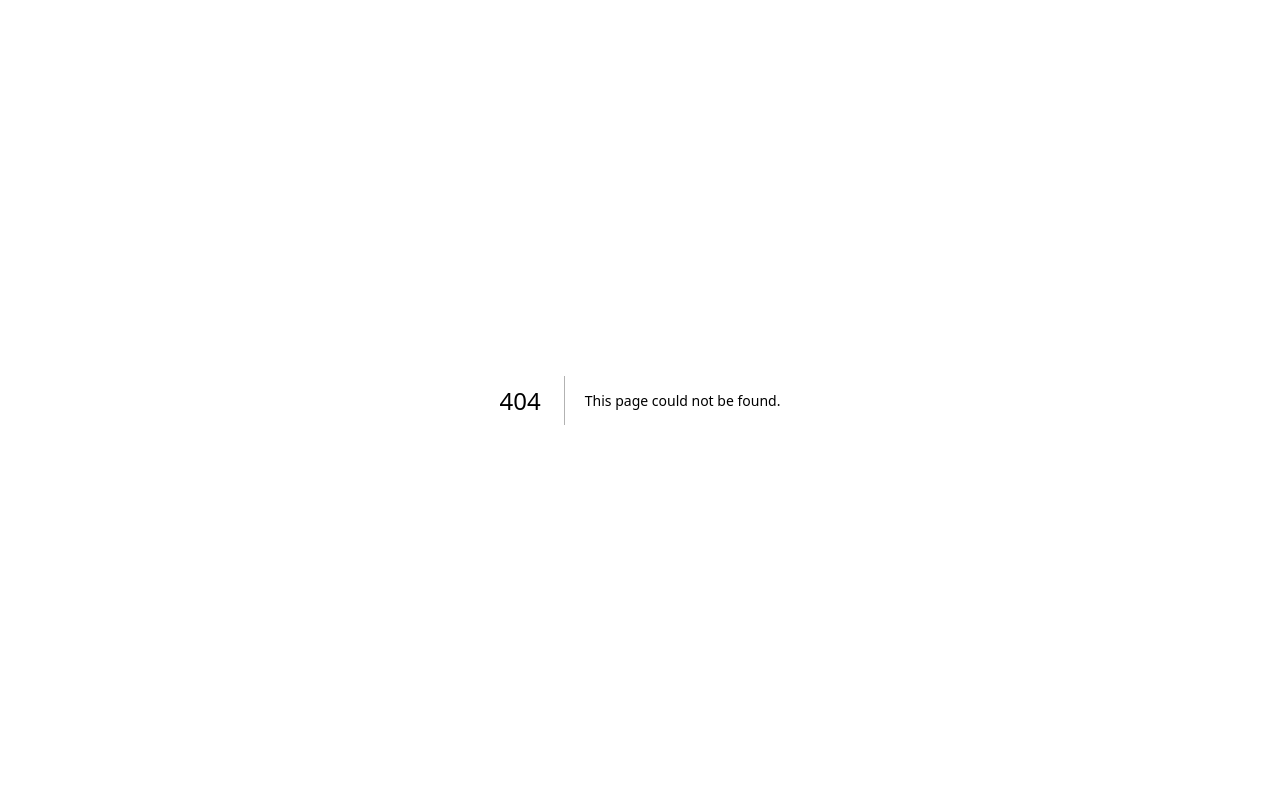
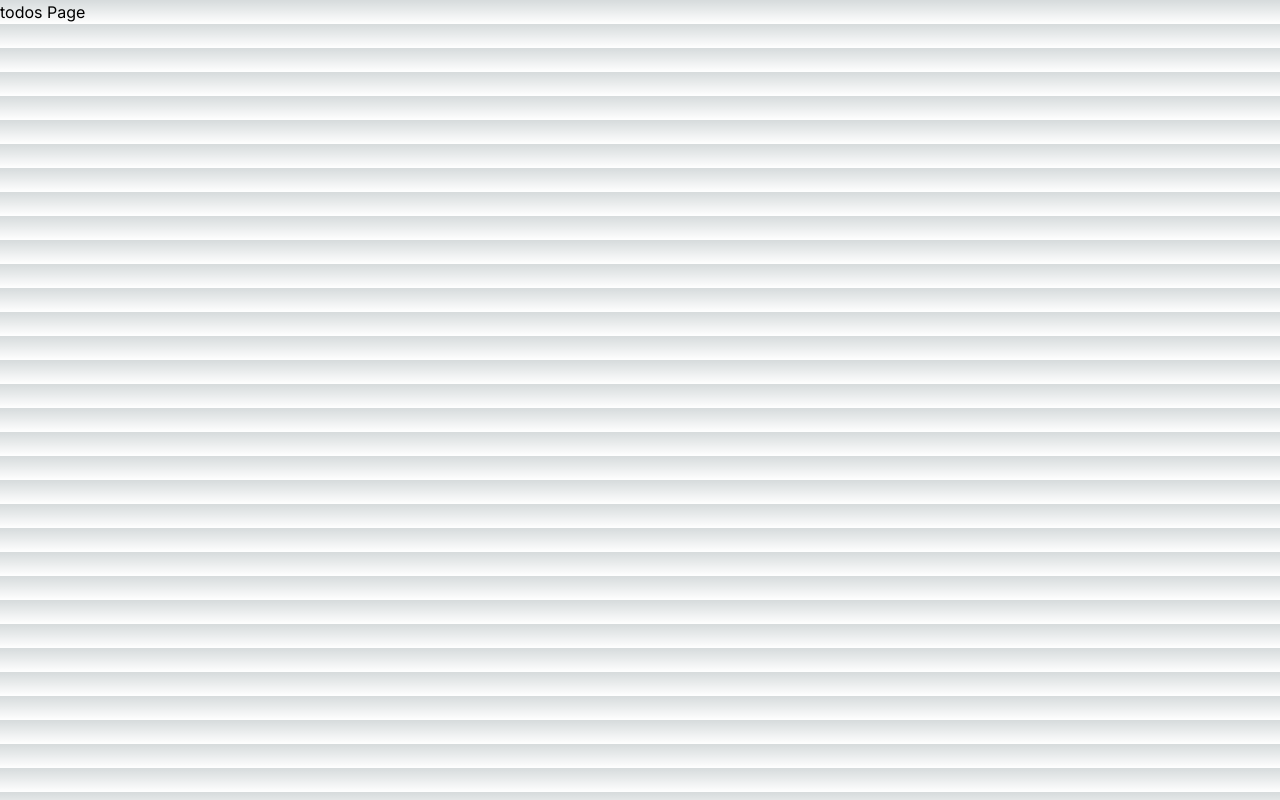
Before and after one commit to memo-ibrahim-alean/intro-nextjs-v3, a Next.js app: page /todos in a window 1280 px wide. Before the commit this address had no page. Built offline with nearby package versions, Linux system fonts and the light colour scheme.

Commit message:
Static Routing

```diff
--- /dev/null
+++ b/app/(dashboard)/todos/page.tsx
@@ -0,0 +1,8 @@
+
+function TodosPage() {
+  return (
+    <div>todos Page</div>
+  )
+}
+
+export default TodosPage
--- /dev/null
+++ b/app/docs/page.tsx
@@ -0,0 +1,8 @@
+
+function DocsPage() {
+  return (
+    <div>Docs Page</div>
+  )
+}
+
+export default DocsPage
```
